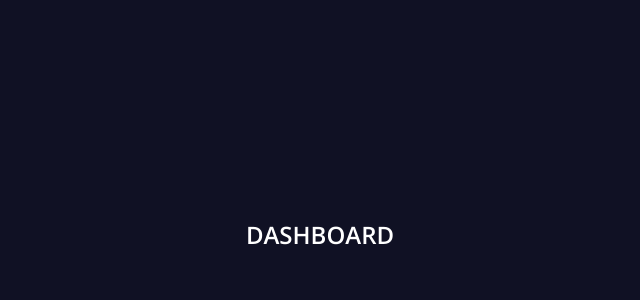
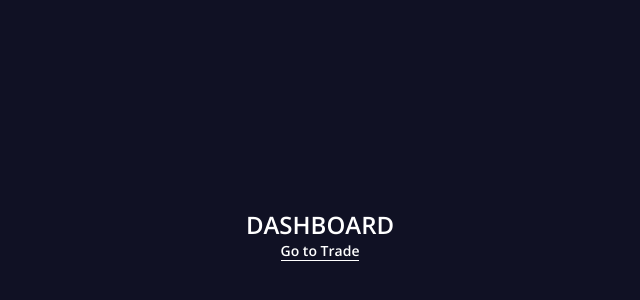
Before and after one commit to Al-Foysal-0017/gmx-project, a Next.js app: page / in a window 1280 px wide. Shown: the part 166-466 px from the top of the page, without its empty margins (320-960 px from the left). Built offline with nearby package versions, Linux system fonts and the light colour scheme.

Commit message:
creating initial shape

```diff
--- a/src/app/page.module.css
+++ b/src/app/page.module.css
@@ -2,8 +2,14 @@
   width: 100vw;
   height: 100vh;
   display: flex;
+  flex-direction: column;
   justify-content: center;
   align-items: center;
   font-size: 24px;
   font-weight: 600;
 }
+
+.tardeLink{
+  font-size: 14px;
+  border-bottom: 1px solid #fff;
+}
--- a/src/app/page.tsx
+++ b/src/app/page.tsx
@@ -1,9 +1,15 @@
 import React from 'react'
+import Link from 'next/link';
 import styles from "./page.module.css"
 
 const Home = () => {
   return (
-    <div className={styles.dashboard}>DASHBOARD</div>
+    <div className={styles.dashboard}>
+      <div>DASHBOARD</div>
+      <Link href="/trade" className={styles.tardeLink}>
+        Go to Trade
+      </Link>
+    </div>
   )
 }
 
```
